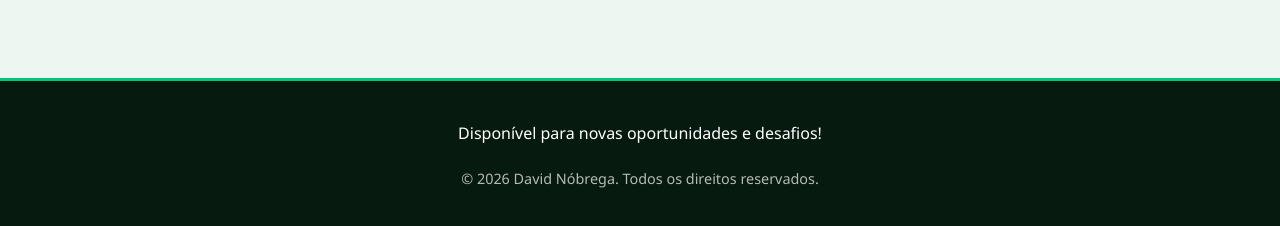
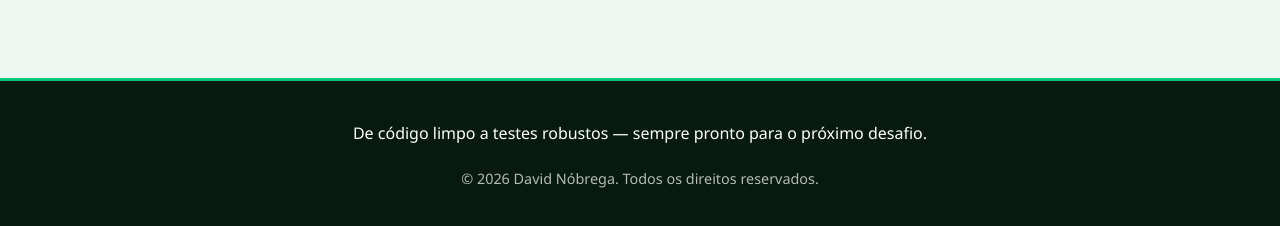
Before and after one commit to davidnobrega/curriculo-davidnobrega, a website: page index.html in a window 1280 px wide. Shown: the part 4382-4608 px from the top of the page. Drawn offline with Linux system fonts and the light colour scheme.

Commit message:
Improve footer tagline
Co-Authored-By: Claude Sonnet 4.6 <noreply@anthropic.com>

```diff
--- a/index.html
+++ b/index.html
@@ -226,7 +226,7 @@
     <footer>
         <div class="container">
             <div class="footer-content">
-                <p>Disponível para novas oportunidades e desafios!</p>
+                <p>De código limpo a testes robustos — sempre pronto para o próximo desafio.</p>
                 <div class="copyright">
                     &copy; 2026 David Nóbrega. Todos os direitos reservados.
                 </div>
```
